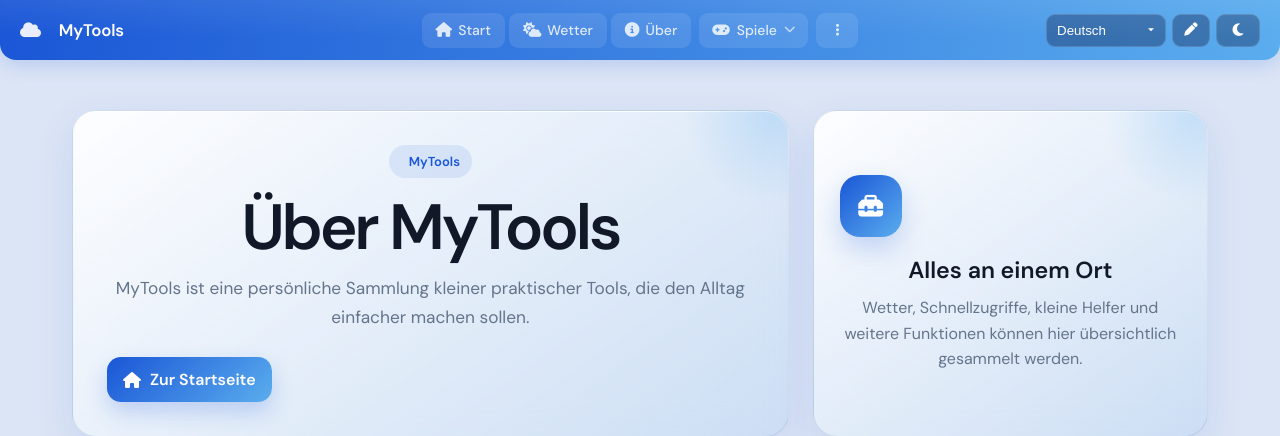
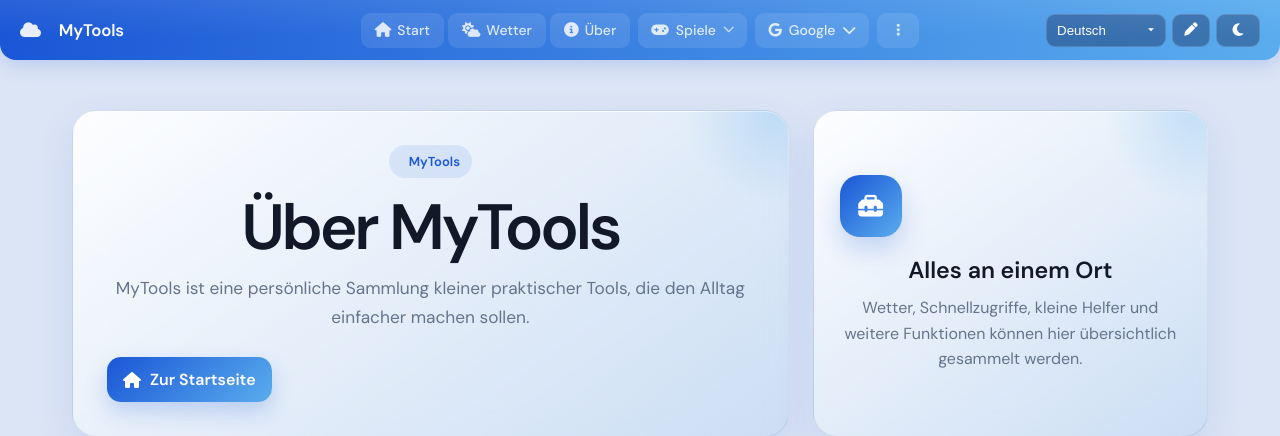
Before and after one commit to YannikFroehlich/MyTools, a Django app: page /about/ in a window 1280 px wide. Shown: the top 436 px of the page. Run offline with Django 5.2, Linux system fonts and the light colour scheme; some libraries are stand-ins or nearby versions.

Commit message:
Added Google Sites to Base Menu and added custom icons for Google gemini.

```diff
--- a/app/static/app/js/base.js
+++ b/app/static/app/js/base.js
@@ -358,6 +358,18 @@ document.addEventListener('DOMContentLoaded', () => {
         });
     }
 
-    setupDropdown('games-menu-button', 'games-menu-dropdown', ['menu-dropdown']);
-    setupDropdown('menu-button', 'menu-dropdown', ['games-menu-dropdown']);
+    setupDropdown('games-menu-button', 'games-menu-dropdown', [
+        'menu-dropdown',
+        'google-apps-menu-dropdown'
+    ]);
+
+    setupDropdown('google-apps-menu-button', 'google-apps-menu-dropdown', [
+        'menu-dropdown',
+        'games-menu-dropdown'
+    ]);
+
+    setupDropdown('menu-button', 'menu-dropdown', [
+        'games-menu-dropdown',
+        'google-apps-menu-dropdown'
+    ]);
 });
--- a/app/templates/app/base.html
+++ b/app/templates/app/base.html
@@ -7,6 +7,7 @@
     <title>{% block title %}{% translate 'Mein myManager' %}{% endblock %}</title>
 
     <link rel="stylesheet" href="{% static '/app/css/base.css' %}">
+    <link rel="stylesheet" href="{% static '/app/css/icons/custom_icons.css' %}">
     <link rel="stylesheet" href="https://cdnjs.cloudflare.com/ajax/libs/font-awesome/6.5.0/css/all.min.css">
     <script src="https://kit.fontawesome.com/{{ fontawesome_kit_key }}.js" crossorigin="anonymous"></script>
     <link rel="preconnect" href="https://fonts.googleapis.com">
@@ -59,6 +60,61 @@
                     <a href="{% url 'drift-circuit' %}" class="menu-item">
                         <i class="fa-solid fa-car-side"></i>
                         {% translate 'Racing Game' %}
+                    </a>
+                </div>
+            </div>
+
+            <div class="menu-wrapper">
+                <button class="menu-button google-apps-menu-button" id="google-apps-menu-button" type="button" aria-label="{% translate 'Google-Apps-Menü öffnen' %}">
+                    <i class="fa-brands fa-google"></i>
+                    <span>{% translate 'Google' %}</span>
+                    <i class="fa-solid fa-chevron-down google-apps-menu-chevron"></i>
+                </button>
+
+                <div class="menu-dropdown" id="google-apps-menu-dropdown">
+                    <a href="https://google.com" class="menu-item" target="_blank" rel="noopener noreferrer">
+                        <i class="fa-brands fa-google"></i>
+                        {% translate 'Suche' %}
+                    </a>
+                    <a href="https://www.google.com/maps/" class="menu-item" target="_blank" rel="noopener noreferrer">
+                        <i class="fa-solid fa-map"></i>
+                        {% translate 'Maps' %}
+                    </a>
+                    <a href="https://www.youtube.com/" class="menu-item" target="_blank" rel="noopener noreferrer">
+                        <i class="fa-brands fa-youtube"></i>
+                        {% translate 'Youtube' %}
+                    </a>
+                    <a href="https://play.google.com/" class="menu-item" target="_blank" rel="noopener noreferrer">
+                        <i class="fa-brands fa-google-play"></i>
+                        {% translate 'Play' %}
+                    </a>
+                    <a href="https://mail.google.com/" class="menu-item" target="_blank" rel="noopener noreferrer">
+                        <i class="fa-solid fa-envelope"></i>
+                        {% translate 'Gmail' %}
+                    </a>
+                    <a href="https://drive.google.com/" class="menu-item" target="_blank" rel="noopener noreferrer">
+                        <i class="fa-brands fa-google-drive"></i>
+                        {% translate 'Drive' %}
+                    </a>
+                    <a href="https://calendar.google.com/" class="menu-item" target="_blank" rel="noopener noreferrer">
+                        <i class="fa-solid fa-calendar"></i>
+                        {% translate 'Kalender' %}
+                    </a>
+                    <a href="https://translate.google.com/" class="menu-item" target="_blank" rel="noopener noreferrer">
+                        <i class="fa-solid fa-language"></i>
+                        {% translate 'Translator' %}
+                    </a>
+                    <a href="https://gemini.google.com/" class="menu-item" target="_blank" rel="noopener noreferrer">
+                        <span class="gemini-icon"></span>
+                        {% translate 'Gemini' %}
+                    </a>
+                    <a href="https://news.google.com/" class="menu-item" target="_blank" rel="noopener noreferrer">
+                        <i class="fa-solid fa-newspaper"></i>
+                        {% translate 'News' %}
+                    </a>
+                    <a href="https://photos.google.com/" class="menu-item" target="_blank" rel="noopener noreferrer">
+                        <i class="fa-solid fa-photo-film"></i>
+                        {% translate 'Fotos' %}
                     </a>
                 </div>
             </div>
```
Also changed, not shown: app/static/app/css/icons/custom_icons.css (added, +57 -0 lines), app/static/app/icons/icons8-gemini-ai.svg (added).
